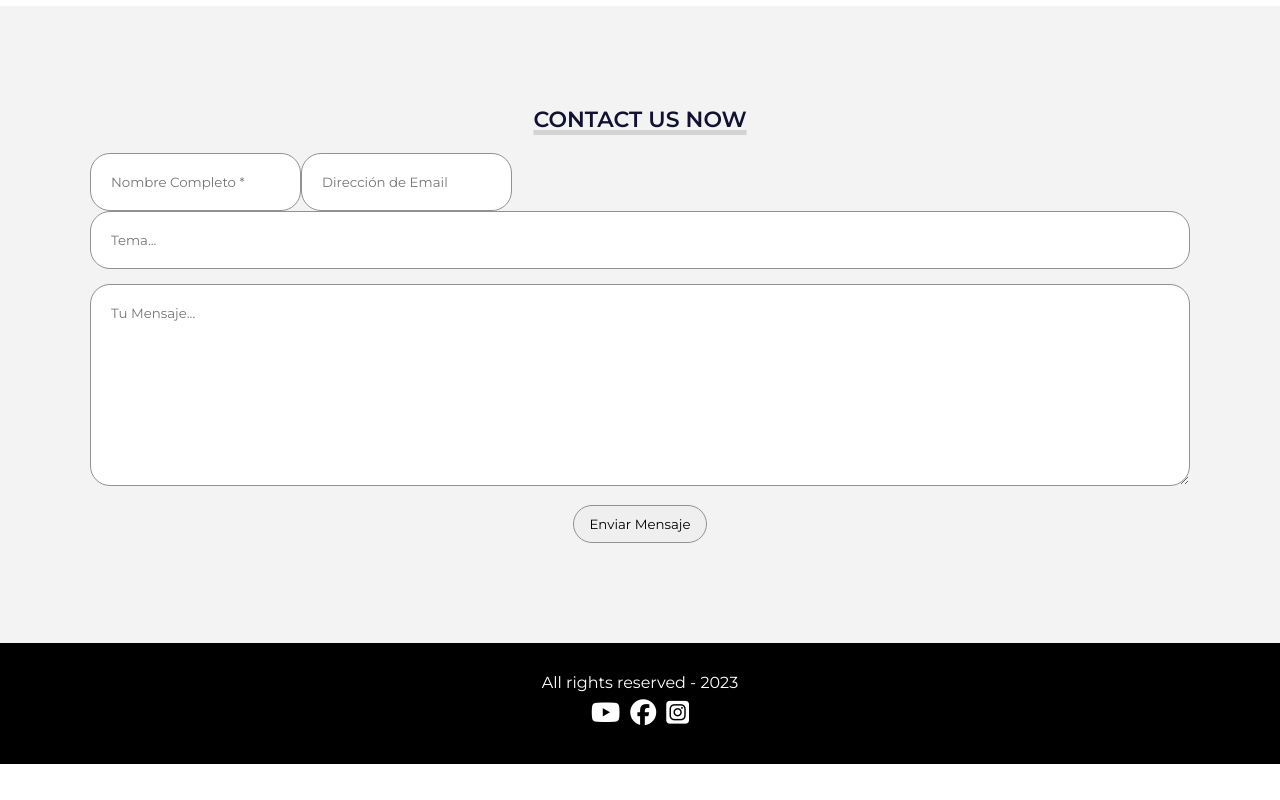
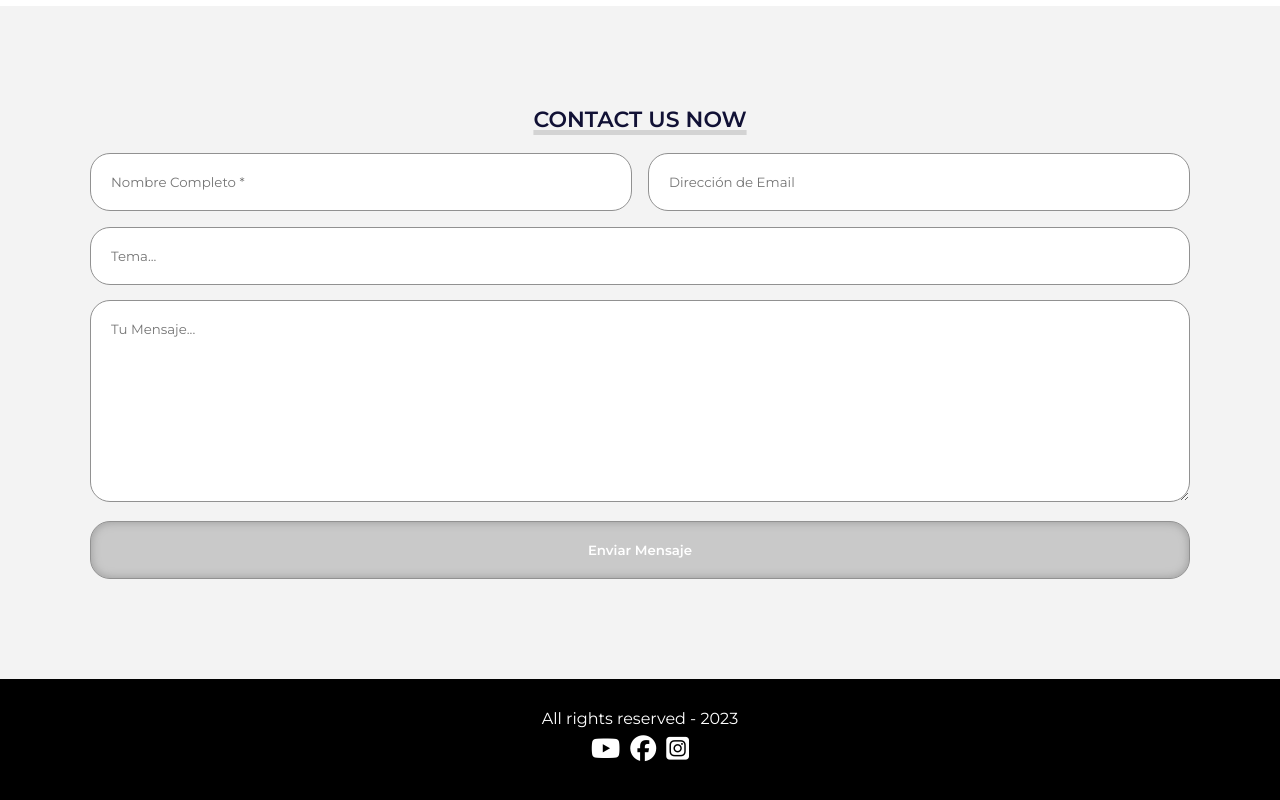
Before and after one commit to EdgardYayo/Web-Masters-Portfolio, a React (Create React App) app: page / in a window 1280 px wide. Shown: the part 3772-4572 px from the top of the page. Before the commit the page ends 4536 px from the top, so only its background shows below. Built offline with nearby package versions, Linux system fonts and the light colour scheme.

Commit message:
estilos del formulario areglados

```diff
--- a/src/components/Contact/Contact.jsx
+++ b/src/components/Contact/Contact.jsx
@@ -7,17 +7,20 @@ const Contact = () => {
 			<h3 className={style["titulo-seccion"]}>contact us now</h3>
 			<div className={style["contenedor-form"]}>
 				<form action="">
-					<div className={style.fila.mitad}>
+					<div className={style.formNameEmail}>
+						<div className={style.txtArea1}>
 						<input
 							type="text"
 							placeholder="Nombre Completo *"
-							className={style["input-mitad"]}
+
 						/>
+						</div>
+						<div className={style.txtArea}>
 						<input
 							type="email"
 							placeholder="Dirección de Email"
-							className={style["input-mitad"]}
 						/>
+						</div>
 					</div>
 					<div className={style.fila}>
 						<input type="text" placeholder="Tema..." className={style["input-full"]} />
@@ -33,7 +36,7 @@ const Contact = () => {
 						></textarea>
 					</div>
 
-					<input type="submit" value="Enviar Mensaje" className={style["btn-enviar"]} />
+					<input type="submit" value="Enviar Mensaje"  className={style.btnSubmit}/>
 				</form>
 			</div>
 		</section>
--- a/src/components/Contact/Contact.module.css
+++ b/src/components/Contact/Contact.module.css
@@ -39,6 +39,35 @@ html {
 	border-radius: 20px;
 	border: none;
 	border: 1px solid #919191;
+	width: 100%;
+}
+
+.formNameEmail {
+	display: flex;
+	justify-content: space-evenly;
+	width: 100%;
+	margin-bottom: 1rem;
+}
+
+.txtArea {
+	width: 60% !important;
+}
+
+.txtArea1 {
+	margin-right: 1rem;
+	width: 60% !important;
+}
+
+.btnSubmit {
+	background-color: #c9c9c9;
+	transition: all 500ms ease;
+	color: white;
+    font-weight: 900;
+	box-shadow: inset 0 0 10px #9a9a9a;
+}
+
+.btnSubmit:hover {
+	background-color: #ff5080;
 }
 
 #contacto .contenedor-form .mitad input {
```
